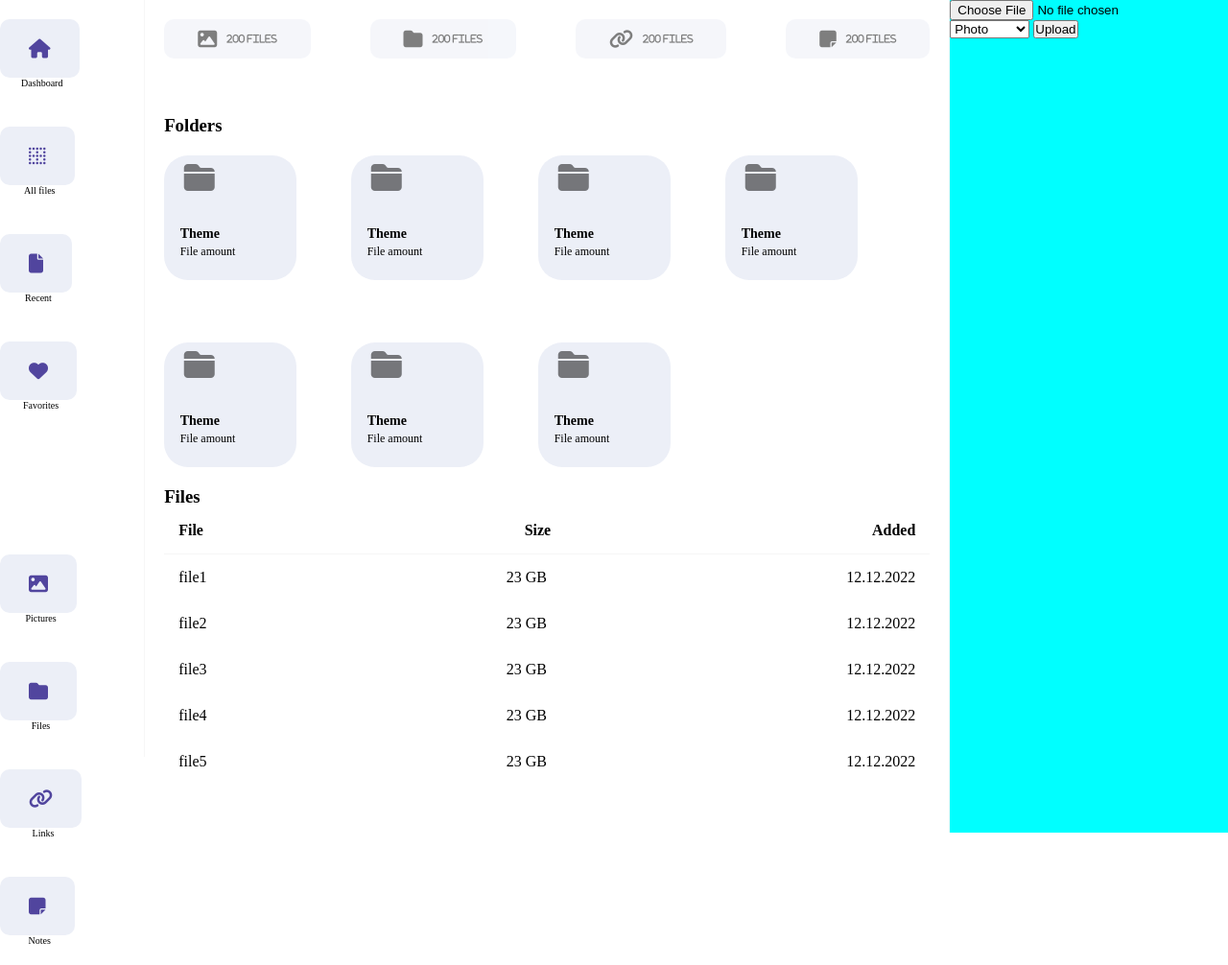
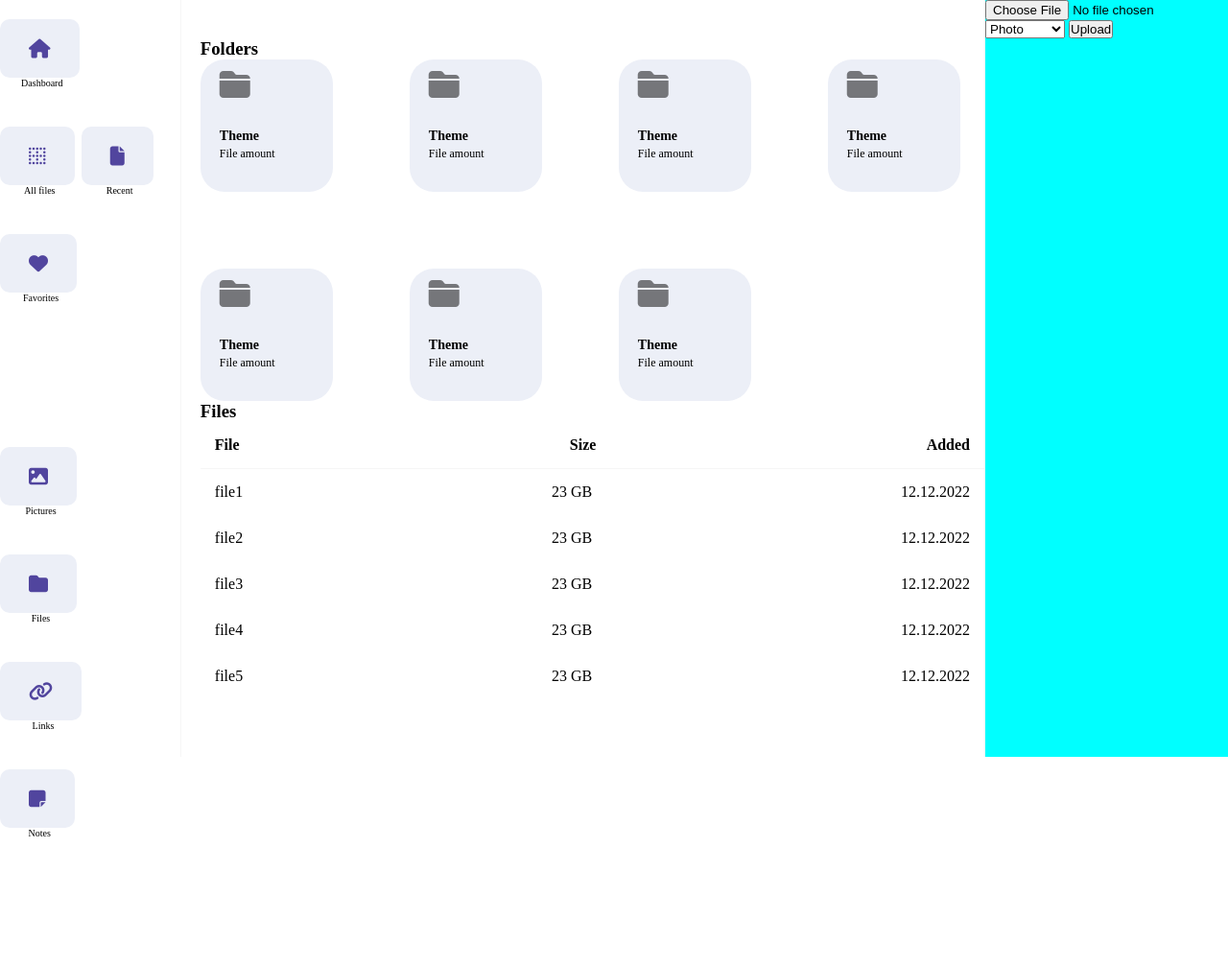
Before and after one commit to NFilin10/django_data_storage, a Django app: page / in a window 1280 px wide. Shown: the part 111-1117 px from the top of the page at 96% size. After the commit the page ends 983 px from the top, so only its background shows below. Run offline with Django 3.2, Linux system fonts and the light colour scheme; a user stored in the database is signed in; some libraries are stand-ins or nearby versions.

Commit message:
Some html changes (responsive)

```diff
--- a/main/static/main/css/layout.css
+++ b/main/static/main/css/layout.css
@@ -78,15 +84,15 @@
     font-weight: bold;
 }
 
-.left-menu-bar{
-    width: 12%;
+#sidebar{
+    width: 15%;
     height: 789px;
     display: flex;
     flex-direction: column;
     border-right: 1px solid #F6F6F6;
 }
 
-.left-menu-bar-icons{
+.sidebar_content, .sidebar_body{
     height: 571px;
     max-width: 220px;
 
@@ -125,7 +131,7 @@
     border-right: 1px solid #F6F6F6;
     margin-left: 20px;
     width: 65%;
-    padding-right: 20px;
+    /*padding-right: 20px;*/
 }
 
 .files-icons{
@@ -167,32 +173,26 @@
 .folders-block{
     display: flex;
     flex-wrap: wrap;
-    gap: 25px;
-    align-items: center;
-}
-
-.folder-wrapper{
-    max-width: 138px;
-    height: 130px;
-    background-color: #ECEFF7;
-    border-radius: 25px;
-    padding: 7px 75px 75px 10px;
-    display: flex;
-    margin: 20px 32px 20px 0;
-    flex-direction: column;
+    gap: 80px;
     align-items: center;
 
 }
 
+.folder-wrapper{
+    width: 138px;
+    height: 138px;
+    background-color: #ECEFF7;
+    border-radius: 25px;
+}
+
 .folder-info{
-    margin-top: 35px;
-    min-width: 90px;
-    margin-left: 50px;
 
-
+    margin-top: 10px;
+    margin-left: 20px;
 }
 
 .folder-name{
+    margin-top: 30px;
     font-size: 14px;
 }
 
@@ -207,7 +207,7 @@
 }
 
 .storage-section{
-    width: 23%;
+    width: 20%;
     background-color: aqua;
 }
 
--- /dev/null
+++ b/main/static/main/js/sidebar.js
@@ -0,0 +1,18 @@
+/* Sidebar */
+
+const sidebar = document.querySelector('#sidebar');
+const sidebarToggler = document.querySelector('.sidebar_toggler');
+
+
+// Toggling the Sidebar
+sidebarToggler.addEventListener('click', () => {
+    sidebar.classList.toggle('show');
+});
+
+
+// Closing the Sidebar on clicking Outside and on the Sidebar-Links
+window.addEventListener('click', (e) => {
+    if (e.target.id !== 'sidebar' && e.target.className !== 'sidebar_toggler') {
+        sidebar.classList.remove('show');
+    }
+});
--- a/main/templates/main/layout.html
+++ b/main/templates/main/layout.html
@@ -26,6 +26,12 @@
                         <div class="user-info">
                             <span class="name">Nikita Filin</span>
                             <span class="email">nikita@gmail</span>
+
+                        </div>
+                        <div class="sidebar_toggler">
+                            <span></span>
+                            <span></span>
+                            <span></span>
                         </div>
                     {% else %}
                         <a href="{% url 'login' %}">Login</a>
@@ -36,8 +42,9 @@
         </header>
 
         <div class="main-container">
-            <div class="left-menu-bar">
-                <div class="left-menu-bar-icons">
+            <aside id="sidebar"> {#class="left-menu-bar"#}
+                <div class="sidebar_content sidebar_body" {#class="left-menu-bar-icons"#}>
+                    <nav class="side_navlinks">
                         <div class="upper-icons">
                             <div class="icon-wrapper"><i class="fa-solid fa-house fa-lg"></i><span class="icon-heading">Dashboard</span></div>
                             <div class="icon-wrapper"><i class="fa-solid fa-border-none fa-lg"></i><span class="icon-heading">All files</span></div>
@@ -50,60 +57,70 @@
                             <div class="icon-wrapper"><i class="fa-solid fa-link fa-lg"></i><span class="icon-heading">Links</span></div>
                             <div class="icon-wrapper"><i class="fa-solid fa-note-sticky fa-lg"></i><span class="icon-heading">Notes</span></div>
                        </div>
+                    </nav>
                 </div>
-            </div>
+            </aside>
+
             <div class="main-section">
-                <div class="files-icons">
-                    <div class="icon-wrapper-main"><i class="fa-solid fa-image fa-lg"><span class="upper">200 files</span></i></div>
-                    <div class="icon-wrapper-main"><i class="fa-solid fa-folder fa-lg"><span class="upper">200 files</span></i></div>
-                    <div class="icon-wrapper-main"><i class="fa-solid fa-link fa-lg"><span class="upper">200 files</span></i></div>
-                    <div class="icon-wrapper-main"><i class="fa-solid fa-note-sticky fa-lg"><span class="upper">200 files</span></i></div>
-                </div>
+{#                <div class="files-icons">#}
+{#                    <div class="icon-wrapper-main"><i class="fa-solid fa-image fa-lg"><span class="upper">200 files</span></i></div>#}
+{#                    <div class="icon-wrapper-main"><i class="fa-solid fa-folder fa-lg"><span class="upper">200 files</span></i></div>#}
+{#                    <div class="icon-wrapper-main"><i class="fa-solid fa-link fa-lg"><span class="upper">200 files</span></i></div>#}
+{#                    <div class="icon-wrapper-main"><i class="fa-solid fa-note-sticky fa-lg"><span class="upper">200 files</span></i></div>#}
+{#                </div>#}
                 <div class="folders">
                     <h3>Folders</h3>
                     <div class="folders-block">
-                        <div class="folder-wrapper"><i class="fa-solid fa-folder-closed fa-2x"></i>
+                        <div class="folder-wrapper">
                             <div class="folder-info">
+                                <i class="fa-solid fa-folder-closed fa-2x folder-icon"></i>
                                 <h3 class="folder-name">Theme</h3>
                                 <span class="file-amount">File amount</span>
                             </div>
                         </div>
-                        <div class="folder-wrapper"><i class="fa-solid fa-folder-closed fa-2x"></i>
+                        <div class="folder-wrapper">
                             <div class="folder-info">
+                                <i class="fa-solid fa-folder-closed fa-2x folder-icon"></i>
                                 <h3 class="folder-name">Theme</h3>
                                 <span class="file-amount">File amount</span>
                             </div>
                         </div>
-                        <div class="folder-wrapper"><i class="fa-solid fa-folder-closed fa-2x"></i>
+                        <div class="folder-wrapper">
                             <div class="folder-info">
+                                <i class="fa-solid fa-folder-closed fa-2x folder-icon"></i>
                                 <h3 class="folder-name">Theme</h3>
                                 <span class="file-amount">File amount</span>
                             </div>
                         </div>
-                        <div class="folder-wrapper"><i class="fa-solid fa-folder-closed fa-2x"></i>
+                        <div class="folder-wrapper">
                             <div class="folder-info">
+                                <i class="fa-solid fa-folder-closed fa-2x folder-icon"></i>
                                 <h3 class="folder-name">Theme</h3>
                                 <span class="file-amount">File amount</span>
                             </div>
                         </div>
-                        <div class="folder-wrapper"><i class="fa-solid fa-folder-closed fa-2x"></i>
+                        <div class="folder-wrapper">
                             <div class="folder-info">
+                                <i class="fa-solid fa-folder-closed fa-2x folder-icon"></i>
                                 <h3 class="folder-name">Theme</h3>
                                 <span class="file-amount">File amount</span>
                             </div>
                         </div>
-                        <div class="folder-wrapper"><i class="fa-solid fa-folder-closed fa-2x"></i>
+                        <div class="folder-wrapper">
                             <div class="folder-info">
+                                <i class="fa-solid fa-folder-closed fa-2x folder-icon"></i>
                                 <h3 class="folder-name">Theme</h3>
                                 <span class="file-amount">File amount</span>
                             </div>
                         </div>
-                        <div class="folder-wrapper"><i class="fa-solid fa-folder-closed fa-2x"></i>
+                        <div class="folder-wrapper">
                             <div class="folder-info">
+                                <i class="fa-solid fa-folder-closed fa-2x folder-icon"></i>
                                 <h3 class="folder-name">Theme</h3>
                                 <span class="file-amount">File amount</span>
                             </div>
                         </div>
+
                     </div>
                 </div>
                 <div class="files-section">
@@ -164,5 +181,6 @@
             </div>
         </div>
     </div>
+    <script src="{% static 'main/js/sidebar.js' %}"></script>
 </body>
 </html>
```
Also changed, not shown: other parts of main/static/main/css/layout.css (+139 -0 lines). Lines whose indentation alone changed are shown as unchanged.
